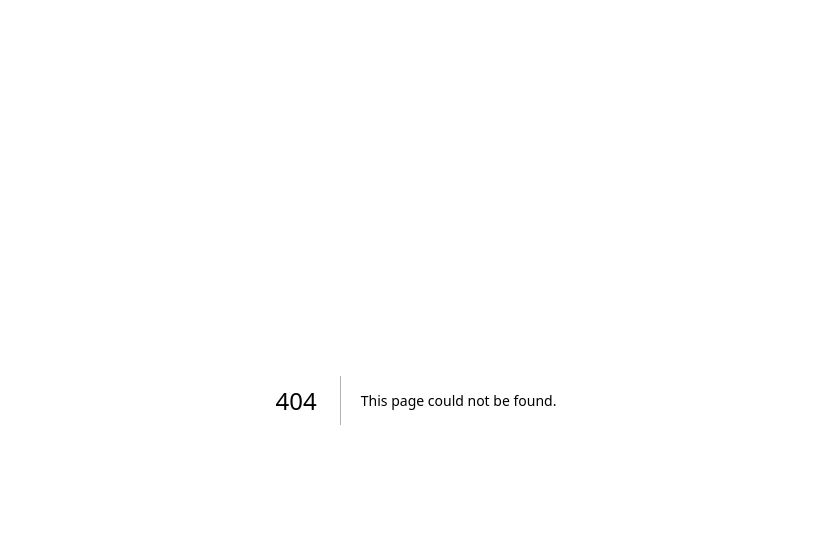
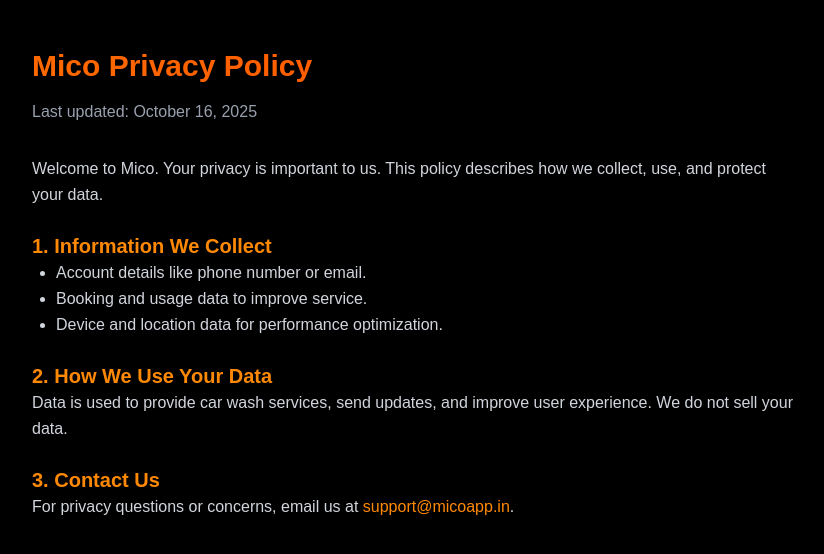
Before and after one commit to dev-d-rishi/mico-account-portal, a Next.js app: page /privacy in a window 1280 px wide. Before the commit this address had no page. Shown: the top 554 px of the page, without its empty margins (224-1048 px from the left). Built offline with nearby package versions, Linux system fonts and the light colour scheme.

Commit message:
first commit

```diff
--- /dev/null
+++ b/src/app/delete-account/page.tsx
@@ -0,0 +1,108 @@
+"use client";
+import { useState } from "react";
+import { sendOtp, verifyAndDelete } from "@/lib/services/accountService";
+
+export default function DeleteAccountPage() {
+  const [phone, setPhone] = useState("");
+  const [otp, setOtp] = useState("");
+  const [step, setStep] = useState<"phone" | "otp" | "done">("phone");
+  const [status, setStatus] = useState("");
+
+  // Simulate sending OTP
+  const handleSendOtp = async () => {
+    if (!phone) {
+      setStatus("Please enter your phone number.");
+      return;
+    }
+
+    setStatus("Sending OTP...");
+    try {
+      // TODO: Integrate your OTP API (MSG91 or Twilio)
+      //   await new Promise((r) => setTimeout(r, 1500));
+      await sendOtp(phone);
+      setStatus("✅ OTP sent successfully!");
+      setStep("otp");
+    } catch {
+      setStatus("❌ Failed to send OTP. Try again later.");
+    }
+  };
+
+  // Simulate verifying OTP and deleting account
+  const handleVerifyOtp = async () => {
+    if (!otp) {
+      setStatus("Please enter the OTP you received.");
+      return;
+    }
+
+    setStatus("Verifying OTP...");
+    try {
+      // TODO: Verify OTP via backend API
+      //   await new Promise((r) => setTimeout(r, 1500));
+      await verifyAndDelete(phone, otp);
+      // TODO: Call account deletion endpoint
+      // await fetch("/api/delete-account", { method: "POST", body: JSON.stringify({ phone }) });
+
+      setStep("done");
+      setStatus("✅ Your account has been deleted successfully.");
+    } catch {
+      setStatus("❌ Invalid OTP or server error.");
+    }
+  };
+
+  return (
+    <main className="min-h-screen bg-black text-white flex flex-col items-center justify-center px-6">
+      <div className="max-w-md w-full text-center">
+        <h1 className="text-3xl font-bold bg-gradient-to-r from-orange-500 to-orange-600 bg-clip-text text-transparent mb-4">
+          Delete Your Mico Account
+        </h1>
+        <p className="text-gray-400 mb-8">
+          Verify your phone number using OTP before account deletion.
+        </p>
+
+        {step === "phone" && (
+          <>
+            <input
+              type="tel"
+              placeholder="Enter your phone number"
+              value={phone}
+              onChange={(e) => setPhone(e.target.value)}
+              className="w-full px-4 py-3 rounded-md bg-gray-900 border border-gray-700 text-white focus:outline-none focus:ring-2 focus:ring-orange-500"
+            />
+            <button
+              onClick={handleSendOtp}
+              className="w-full mt-5 py-3 bg-gradient-to-r from-orange-500 to-orange-700 rounded-md font-semibold hover:opacity-90 transition"
+            >
+              Send OTP
+            </button>
+          </>
+        )}
+
+        {step === "otp" && (
+          <>
+            <input
+              type="text"
+              placeholder="Enter OTP"
+              value={otp}
+              onChange={(e) => setOtp(e.target.value)}
+              className="w-full px-4 py-3 rounded-md bg-gray-900 border border-gray-700 text-white focus:outline-none focus:ring-2 focus:ring-orange-500"
+            />
+            <button
+              onClick={handleVerifyOtp}
+              className="w-full mt-5 py-3 bg-gradient-to-r from-orange-500 to-orange-700 rounded-md font-semibold hover:opacity-90 transition"
+            >
+              Verify & Delete
+            </button>
+          </>
+        )}
+
+        {step === "done" && (
+          <p className="text-lg text-orange-400 font-medium mt-4">
+            Your account has been deleted successfully.
+          </p>
+        )}
+
+        {status && <p className="mt-4 text-sm text-gray-400">{status}</p>}
+      </div>
+    </main>
+  );
+}
--- /dev/null
+++ b/src/app/privacy/page.tsx
@@ -0,0 +1,53 @@
+export default function PrivacyPage() {
+  return (
+    <main className="min-h-screen bg-black text-white px-6 py-12">
+      <div className="max-w-3xl mx-auto">
+        <h1 className="text-3xl font-bold bg-gradient-to-r from-orange-500 to-orange-600 bg-clip-text text-transparent">
+          Mico Privacy Policy
+        </h1>
+
+        <p className="text-gray-400 mt-4 mb-8">
+          Last updated: October 16, 2025
+        </p>
+
+        <section className="space-y-6 text-gray-300 leading-relaxed">
+          <p>
+            Welcome to Mico. Your privacy is important to us. This policy
+            describes how we collect, use, and protect your data.
+          </p>
+
+          <div>
+            <h2 className="text-xl font-semibold text-orange-400">
+              1. Information We Collect
+            </h2>
+            <ul className="list-disc pl-6">
+              <li>Account details like phone number or email.</li>
+              <li>Booking and usage data to improve service.</li>
+              <li>Device and location data for performance optimization.</li>
+            </ul>
+          </div>
+
+          <div>
+            <h2 className="text-xl font-semibold text-orange-400">
+              2. How We Use Your Data
+            </h2>
+            <p>
+              Data is used to provide car wash services, send updates, and
+              improve user experience. We do not sell your data.
+            </p>
+          </div>
+
+          <div>
+            <h2 className="text-xl font-semibold text-orange-400">
+              3. Contact Us
+            </h2>
+            <p>
+              For privacy questions or concerns, email us at{" "}
+              <span className="text-orange-400">support@micoapp.in</span>.
+            </p>
+          </div>
+        </section>
+      </div>
+    </main>
+  );
+}
--- /dev/null
+++ b/src/lib/services/accountService.ts
@@ -0,0 +1,21 @@
+const API_BASE = process.env.NEXT_PUBLIC_API_URL || "https://api.mico.in";
+
+export async function sendOtp(phone: string) {
+  const res = await fetch(`${API_BASE}/auth/send-otp`, {
+    method: "POST",
+    headers: { "Content-Type": "application/json" },
+    body: JSON.stringify({ phone }),
+  });
+  if (!res.ok) throw new Error("Failed to send OTP");
+  return res.json();
+}
+
+export async function verifyAndDelete(phone: string, otp: string) {
+  const res = await fetch(`${API_BASE}/auth/delete-account`, {
+    method: "POST",
+    headers: { "Content-Type": "application/json" },
+    body: JSON.stringify({ phone, otp }),
+  });
+  if (!res.ok) throw new Error("Failed to delete account");
+  return res.json();
+}
```
